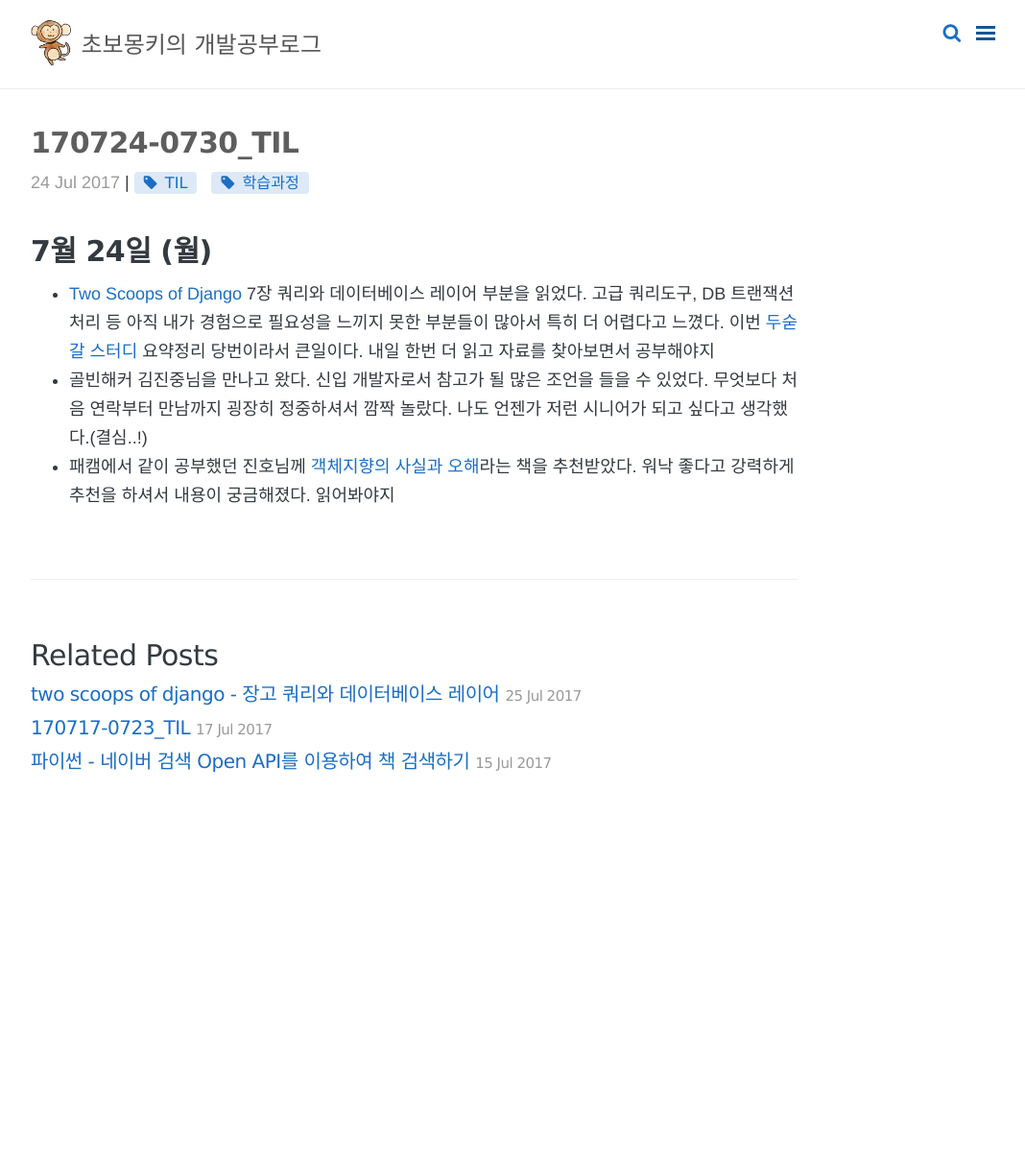
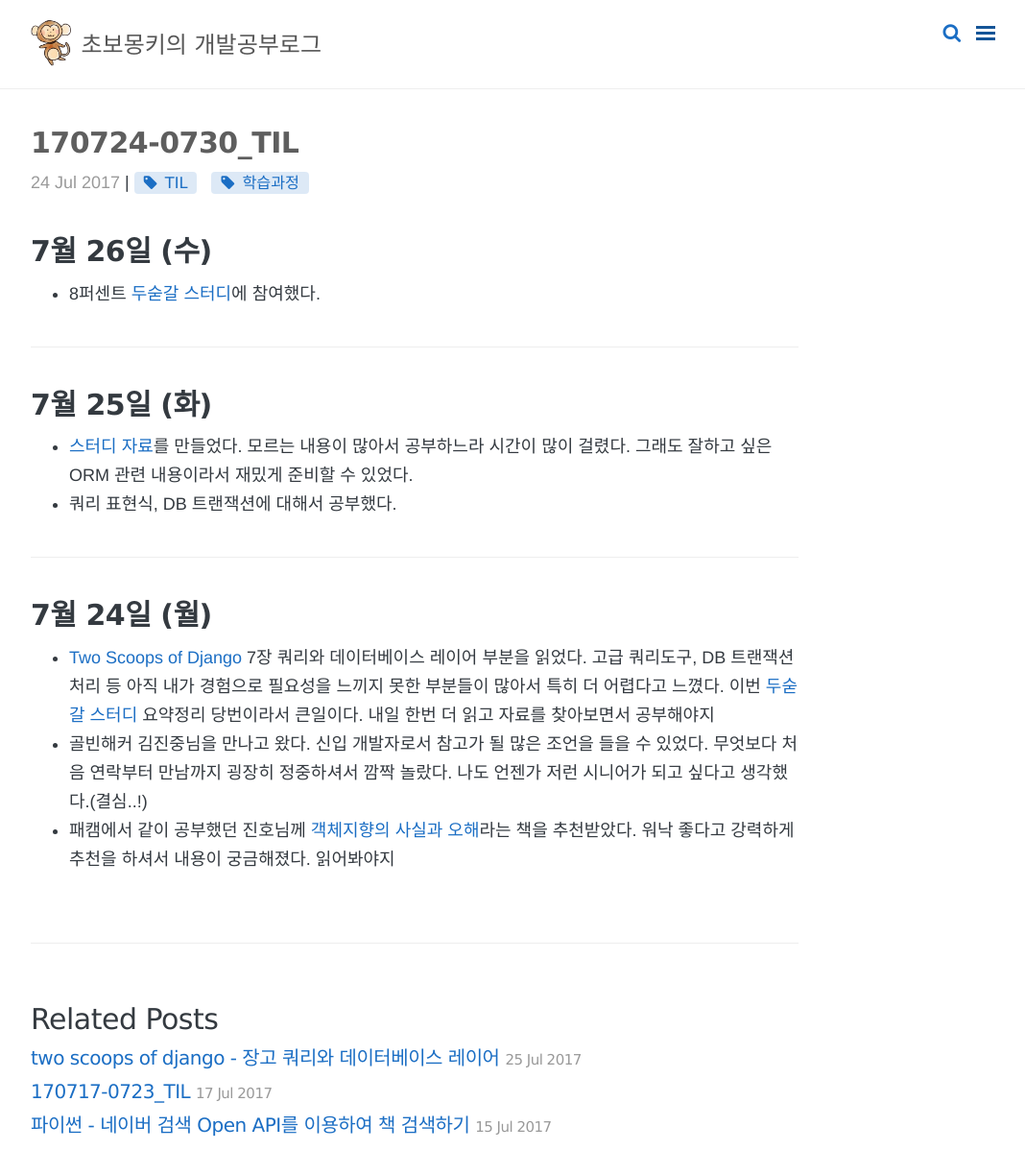
Before and after one commit to wayhome25/wayhome25.github.io, a Jekyll site: the page built from _posts/TIL(Today I Learned)/2017-07-24-07-30-TIL.md, in a window 1280 px wide and 1245 px high. Shown: the top 1223 px of the window at 96% size, without its empty margins (208-1276 px from the left). Built offline with Jekyll 4.4.1, drawn with Linux system fonts in a browser that asks for light colours; nearby versions of some CDN libraries; comment, search, counter and statistics services are not loaded.

Commit message:
add blog post

```diff
--- a/_posts/TIL(Today I Learned)/2017-07-24-07-30-TIL.md
+++ b/_posts/TIL(Today I Learned)/2017-07-24-07-30-TIL.md
@@ -6,6 +6,15 @@ permalink: /til/:year/:month/:day/:title/
 tags: [TIL, 학습과정]
 comments: true
 ---
+# 7월 26일 (수)
+- 8퍼센트 [두숟갈 스터디](https://8percent.github.io/2017-06-30/%EC%8A%A4%ED%84%B0%EB%94%94%EC%8B%9C%EC%9E%91/)에 참여했다.
+
+---
+# 7월 25일 (화)
+- [스터디 자료](https://wayhome25.github.io/django/2017/07/25/tsd7-django-query-database/)를 만들었다. 모르는 내용이 많아서 공부하느라 시간이 많이 걸렸다. 그래도 잘하고 싶은 ORM 관련 내용이라서 재밌게 준비할 수 있었다.
+- 쿼리 표현식, DB 트랜잭션에 대해서 공부했다.
+
+---
 # 7월 24일 (월)
 - [Two Scoops of Django](https://www.twoscoopspress.com/products/two-scoops-of-django-1-11) 7장 쿼리와 데이터베이스 레이어 부분을 읽었다. 고급 쿼리도구, DB 트랜잭션 처리 등 아직 내가 경험으로 필요성을 느끼지 못한 부분들이 많아서 특히 더 어렵다고 느꼈다. 이번 [두숟갈 스터디](https://8percent.github.io/2017-06-30/%EC%8A%A4%ED%84%B0%EB%94%94%EC%8B%9C%EC%9E%91/) 요약정리 당번이라서 큰일이다. 내일 한번 더 읽고 자료를 찾아보면서 공부해야지
 - 골빈해커 김진중님을 만나고 왔다. 신입 개발자로서 참고가 될 많은 조언을 들을 수 있었다. 무엇보다 처음 연락부터 만남까지 굉장히 정중하셔서 깜짝 놀랐다. 나도 언젠가 저런 시니어가 되고 싶다고 생각했다.(결심..!)
```
